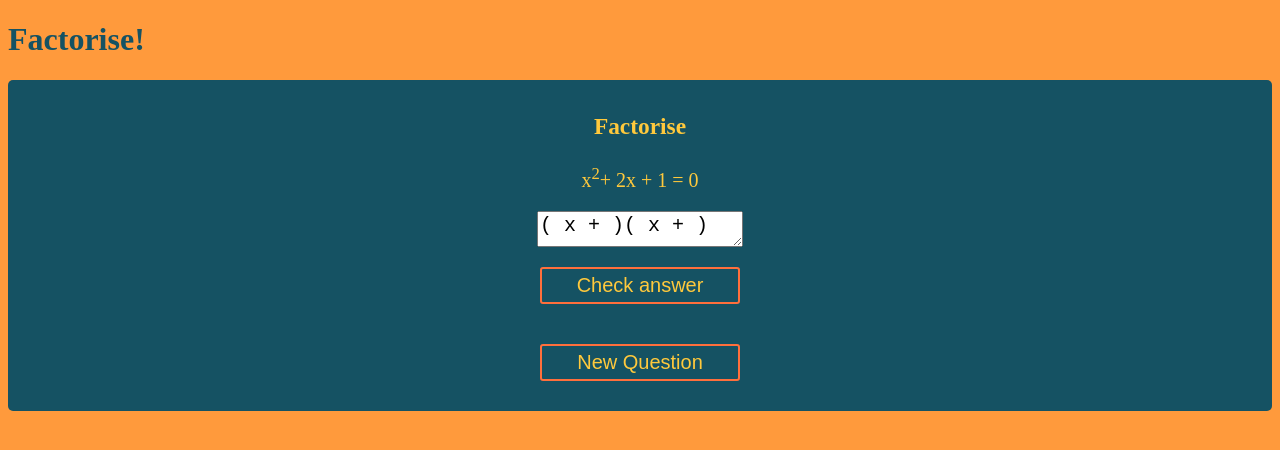
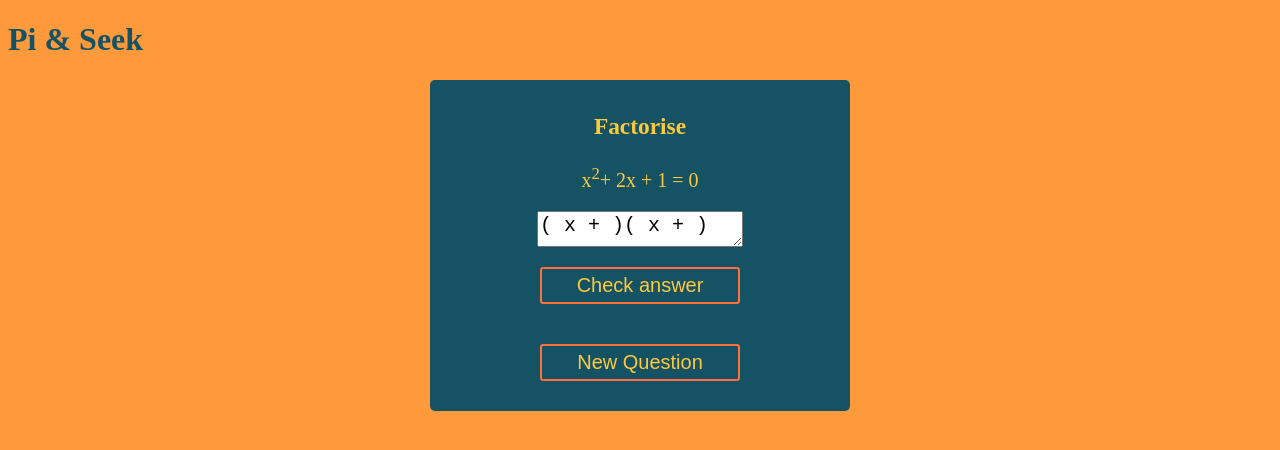
Before and after one commit to liamonk/PiAndSeek, a React (Vite) app: page / in a window 1280 px wide. Shown: the top 450 px of the page. Built offline with nearby package versions, Linux system fonts and the light colour scheme.

Commit message:
changing size of quadratic component

```diff
--- a/src/App.jsx
+++ b/src/App.jsx
@@ -12,7 +12,7 @@ function App() {
 
   return (
     <StyledHeader>
-      <h1>Factorise!</h1>
+      <h1>Pi & Seek</h1>
       <Quadratic />
     </StyledHeader>
   );
--- a/src/components/Quadratic.jsx
+++ b/src/components/Quadratic.jsx
@@ -13,6 +13,7 @@ const StyledView = styled.div`
   margin-left: auto;
   text-align: center;
   border-radius: 5px;
+  width: 400px;
 `;
 
 const StyledButton = styled.button`
```
